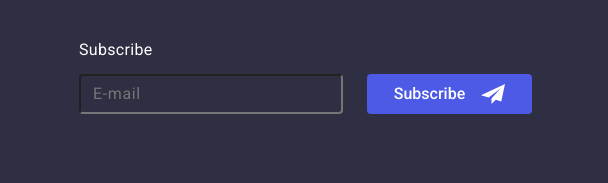
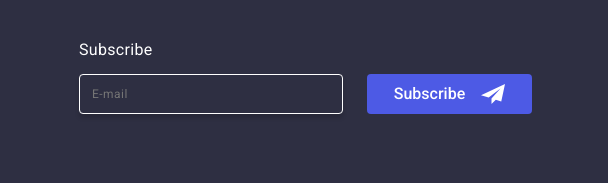
Before and after one commit to IrynaShashkevych28/goit-markup-hw-05, a website: page index.html in a window 1280 px wide. Shown: the part 3221-3404 px from the top of the page, 672-1280 px from the left. Drawn offline with nearby package versions, Linux system fonts and the light colour scheme.

Commit message:
add a new

```diff
--- a/css/styles.css
+++ b/css/styles.css
@@ -509,12 +509,13 @@ border-radius: 4px;
 line-height: 2;
 letter-spacing: 0.04em;
 color: #ffffff;
-transition: border-color 250ms cubic-bezier(0.4, 0, 0.2, 1);
+font-size: 12px;
+box-shadow: 0 4px 4px 0 rgba(0, 0, 0, 0.15);
+border: 1px solid rgb(255, 255, 255);
 
 }
-.footer-modal-form-input:focus{
-border: 1px solid rgb(255, 255, 255);
-}
+
+
 
 
 .footer-form button {
```
